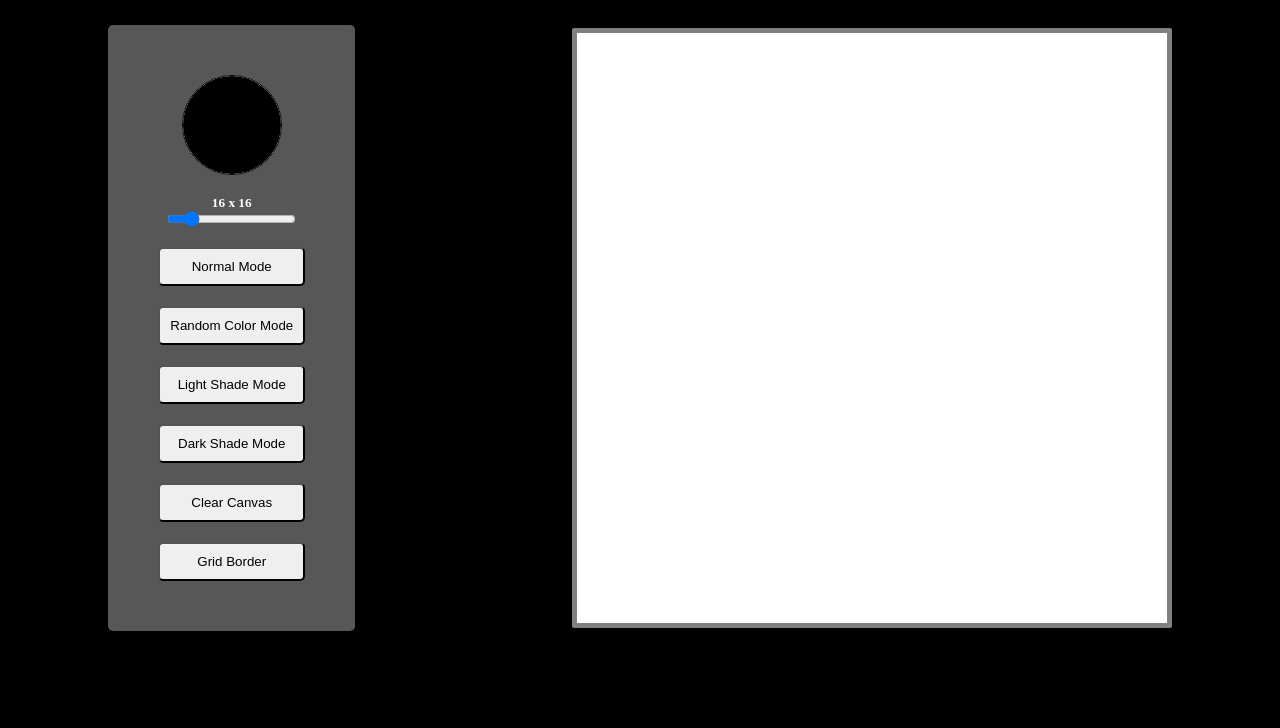
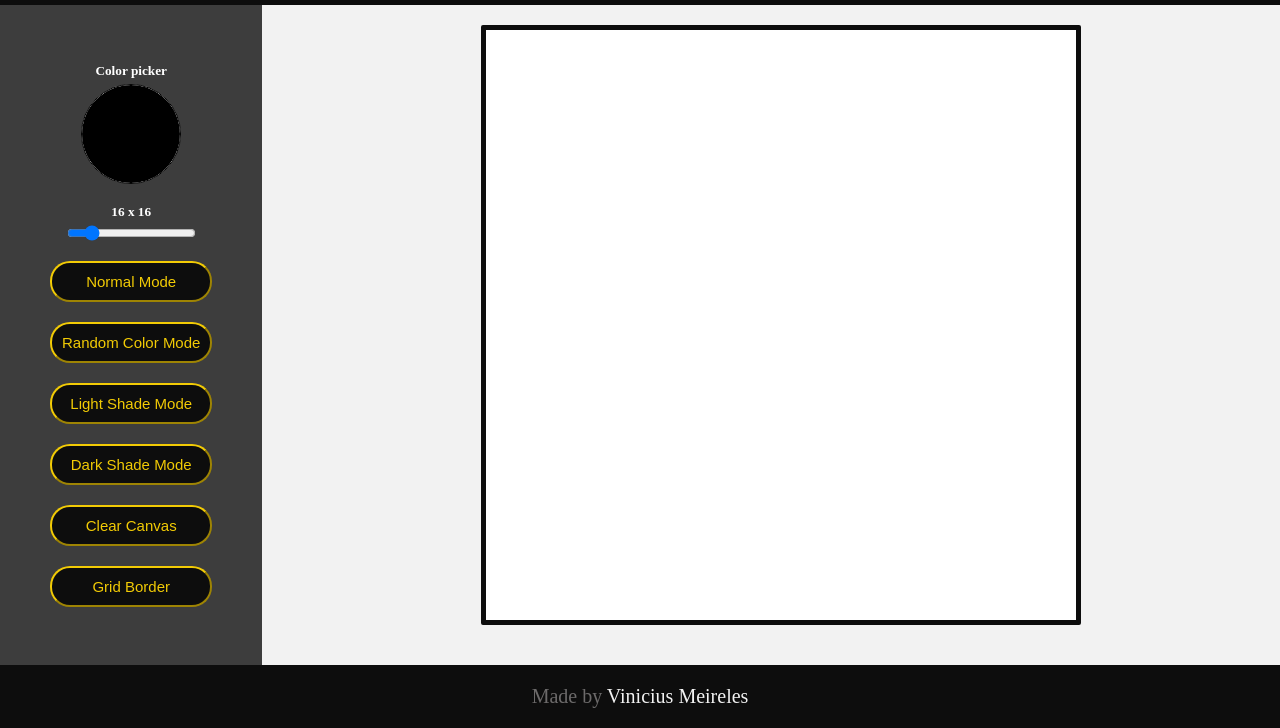
Before and after one commit to Fak3z0rd/etch-a-sketch, a plain HTML site: page index.html in a window 1280 px wide. Shown: the part 72-800 px from the top of the page. Drawn offline with Linux system fonts and the light colour scheme.

Commit message:
finish css styles (for now...)

```diff
--- a/index.html
+++ b/index.html
@@ -9,14 +9,19 @@
         <script src="./index.js" defer></script>
     </head>
     <body>
-        <div id="menu" class="menu">
+        <header>
+            <h1>ETCH-A-SKETCH</h1>
+        </header>
+        <main>
+            <div id="menu" class="menu col left">
+                <div class="menu-item">
+                    <h5>Color picker</h5>
                     <input type="color" name="color" id="color" />
-
+                </div>
                 <div class="menu-item">
                     <h5 id="grid-size"></h5>
                     <input type="range" name="size" id="size" min="1" max="100" value="16" />
                 </div>
-
                 <button id="normal" class="menu-btn mode">Normal Mode</button>
                 <button id="random" class="menu-btn mode">Random Color Mode</button>
                 <button id="lightshade" class="menu-btn mode">Light Shade Mode</button>
@@ -24,6 +29,10 @@
                 <button id="clear" class="menu-btn">Clear Canvas</button>
                 <button id="togglepixelborder" class="menu-btn">Grid Border</button>
             </div>
+            <div class="col right">
                 <div id="main" class="container"></div>
+            </div>
+        </main>
+        <footer>Made by <a href="https://github.com/Fak3z0rd">Vinicius Meireles</a></footer>
     </body>
 </html>
--- a/index.js
+++ b/index.js
@@ -15,7 +15,7 @@ const modeBtns = document.querySelectorAll(".mode");
 let gridBoard = false;
 let draw = false;
 let drawMode = "normal";
-let defaultPixelColor = "rgba(255,255,255,1";
+let defaultPixelColor = "rgba(255,255,255,1)";
 
 //####################### LISTENERS #######################
 
@@ -53,26 +53,25 @@ function setDrawMode(event) {
 
 // paint pixel in chosen color
 function changePixelColor(wrapper) {
-    let opacity = window.getComputedStyle(wrapper).getPropertyValue("opacity");
+    let opacity = parseFloat(window.getComputedStyle(wrapper).getPropertyValue("opacity"));
     if (drawMode === "normal") {
         wrapper.style.backgroundColor = $color.value;
         opacity = 1;
         wrapper.style.setProperty("--opacity", opacity);
     } else if (drawMode === "random") {
-        wrapper.style.backgroundColor = `rgba(
+        wrapper.style.backgroundColor = `rgb(
         ${Math.random() * 255},
         ${Math.random() * 255},
-        ${Math.random() * 255},
-        ${Math.random()})`;
+        ${Math.random() * 255})`;
     } else if (drawMode === "lightshade") {
-        let min = parseFloat(opacity);
+        let min = opacity;
         min = min - 0.1;
         if (min < 0) {
             min = 0;
         }
         wrapper.style.setProperty("opacity", min);
     } else if (drawMode === "darkshade") {
-        let max = parseFloat(opacity);
+        let max = opacity;
         max = max + 0.1;
         if (max > 1) {
             max = 1;
@@ -110,6 +109,7 @@ function clearCells() {
     const cells = document.querySelectorAll(".pixel");
     cells.forEach((e) => {
         e.style.backgroundColor = defaultPixelColor;
+        e.style.opacity = 1;
     });
 }
 
--- a/style.css
+++ b/style.css
@@ -10,17 +10,56 @@ body {
 }
 
 body {
-    background-color: black;
+    background-color: #f2f2f2;
     display: flex;
-    justify-content: space-around;
+    flex-direction: column;
     align-items: center;
+    height: 100%;
+    width: 100%;
 }
 
+main {
+    background-color: #f2f2f2;
+    display: flex;
+    align-items: center;
+    gap: 20px;
+    height: 100%;
+    width: 100%;
+}
+
+footer,
+header {
+    background-color: #0d0d0d;
+    color: #6c6a6a;
+
+    width: 100%;
+    text-align: center;
+    padding: 20px;
+    font-size: 20px;
+}
+
+footer a {
+    text-decoration: none;
+    color: #f2f2f2;
+}
+
+.right {
+    margin: 0 auto;
+    display: flex;
+    flex-direction: column;
+    gap: 30px;
+}
+
+h1 {
+    font-size: 32px;
+    text-align: center;
+    color: white;
+}
 .container {
     --size: 16;
     --resolution: 600px;
     display: grid;
-    border: 5px solid gray;
+    border: 5px solid #0d0d0d;
     border-radius: 2px;
     width: var(--resolution);
     height: var(--resolution);
@@ -30,6 +69,7 @@ body {
     gap: 0px;
     padding: 3px;
     background-color: white;
+    margin-bottom: 20px;
 }
 
 .pixel {
@@ -47,22 +87,16 @@ body {
     border: 0.5px solid gray;
 }
 
-.active {
-    background-color: rgb(5, 9, 81);
-    color: white;
-    border-color: white;
-}
-
 #menu {
     display: flex;
     flex-direction: column;
     gap: 20px;
     justify-content: center;
     align-items: center;
-    background-color: rgb(87, 87, 87);
+    background-color: #3d3d3d;
     padding: 50px;
     color: white;
-    border-radius: 5px;
+    height: 100%;
 }
 
 .menu-item {
@@ -70,12 +104,29 @@ body {
     flex-direction: column;
     justify-content: center;
     align-items: center;
+    gap: 5px;
 }
 
 .menu-btn {
     width: 100%;
     padding: 10px;
     border-radius: 5px;
+    border-color: #f2cb05;
+    background-color: #0d0d0d;
+    font-size: 15px;
+    color: #f2cb05;
+    border-radius: 20px;
+}
+
+.menu-btn:hover {
+    cursor: pointer;
+    background: rgba(255,255,255,0.3);
+}
+
+.active {
+    background-color: #0d0d0d;
+    border-color: #f24405;
+    color: #f24405;
 }
 
 input[type="color"] {
```
Lines whose indentation alone changed are shown as unchanged.
